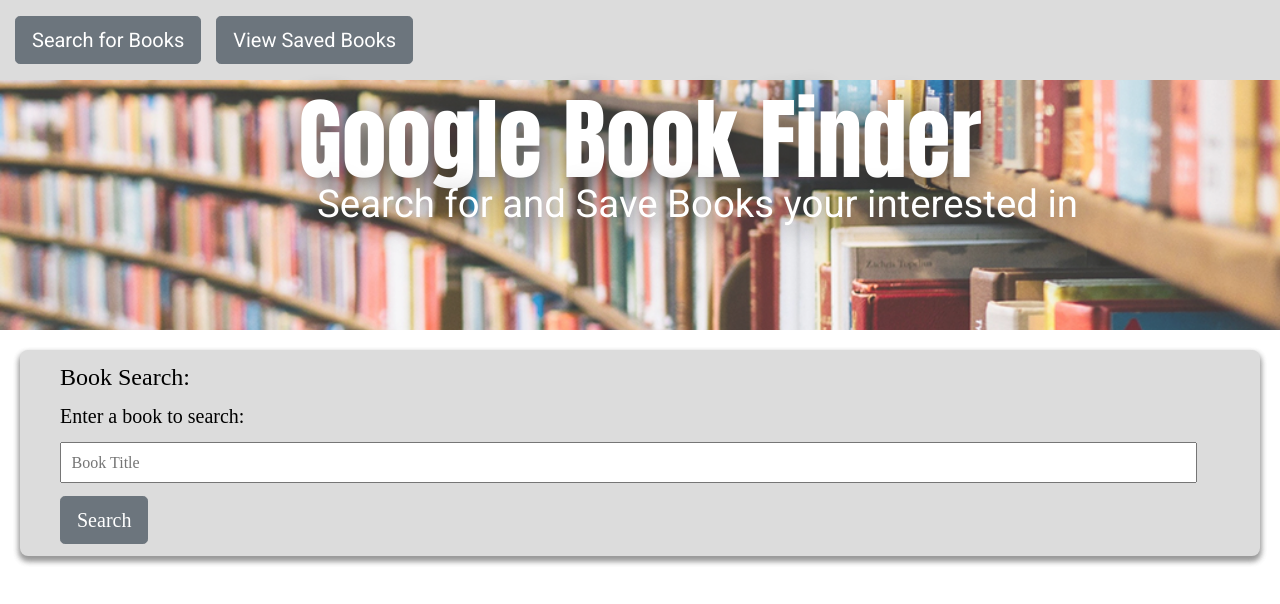
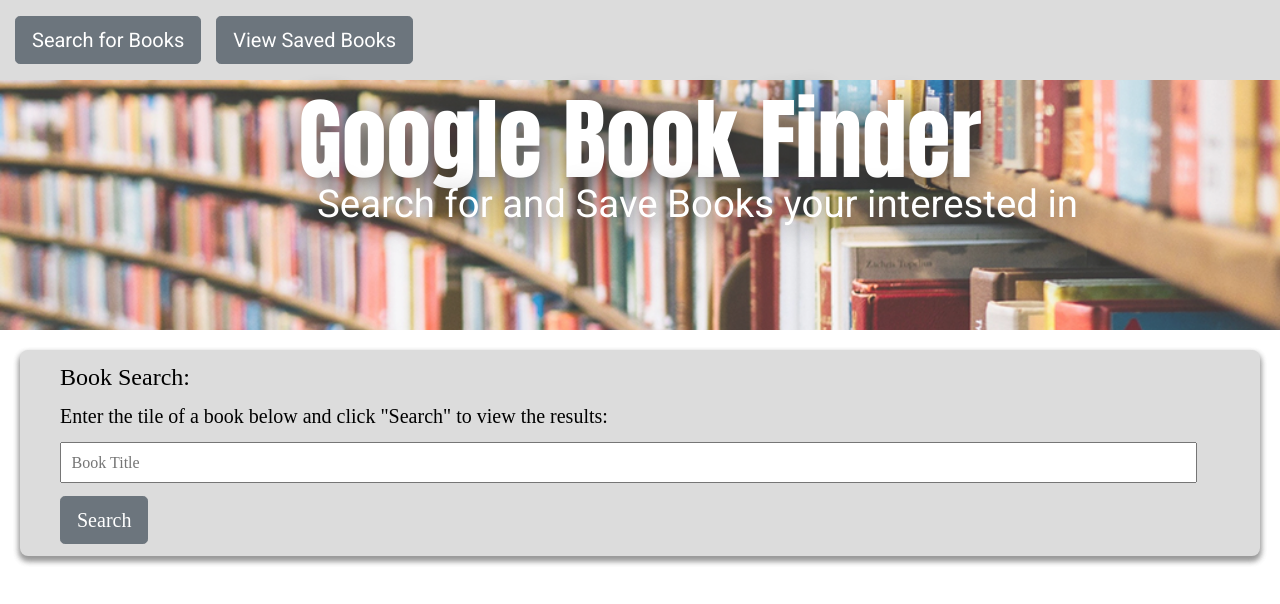
Before and after one commit to doingway2much/Google-Book-Finder, a React (Create React App) app in the folder client/: page / in a window 1280 px wide. Shown: the top 604 px of the page. Built offline with nearby package versions, Linux system fonts and the light colour scheme; the HTML template or start-up script is replaced by a standard one.

Commit message:
Created build folder

```diff
--- a/client/src/components/SearchForm/SearchForm.js
+++ b/client/src/components/SearchForm/SearchForm.js
@@ -6,7 +6,7 @@
         <div id="searchContainer">
             <h3>Book Search:</h3>
             <form id="bookSearch">
-                <label htmlFor="bookInput" form="bookSearch">Enter a book to search:</label>
+                <label htmlFor="bookInput" form="bookSearch">Enter the tile of a book below and click "Search" to view the results:</label>
                 <br></br>
                 <input type="text" name="bookInput" id="bookInput" form="bookSearch" onChange={(e) => props.handleChange(e)} placeholder="Book Title" required/>
                 <br></br>
```
